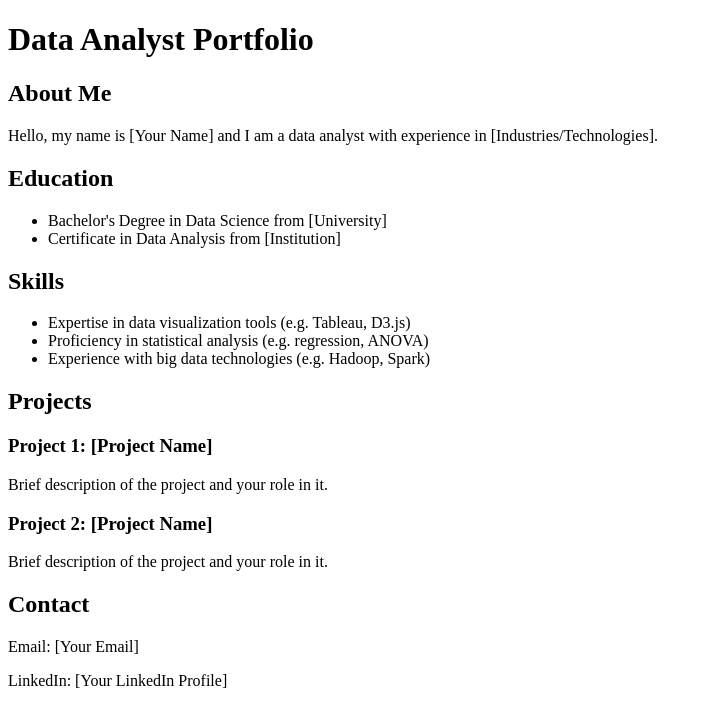
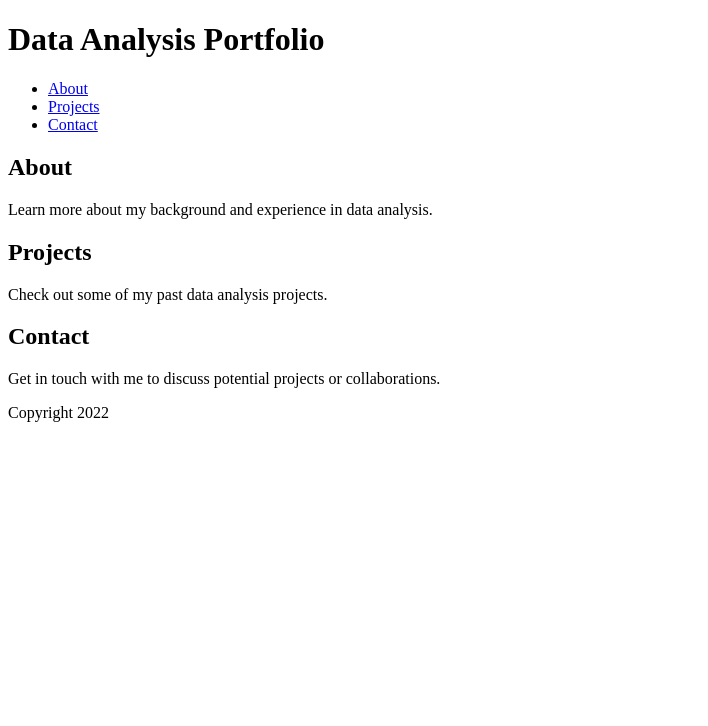
Before and after one commit to akpos008/DA-portfolio, a plain HTML site: page index.html in a window 1280 px wide. Shown: the whole page, without its empty margins (0-708 px from the left). Drawn offline with Linux system fonts and the light colour scheme.

Commit message:
Update index.html

```diff
--- a/index.html
+++ b/index.html
@@ -1,32 +1,36 @@
 <!DOCTYPE html>
 <html>
 <head>
-  <script src="script.js"></script>
-  <link rel="stylesheet" type="text/css" href="style.css">
-<title>Data Analyst Portfolio</title>
+  <title>Data Analysis Portfolio</title>
+  <link rel="stylesheet" href="style.css">
 </head>
 <body>
-  <h1>Data Analyst Portfolio</h1>
-  <h2>About Me</h2>
-  <p>Hello, my name is [Your Name] and I am a data analyst with experience in [Industries/Technologies].</p>
-  <h2>Education</h2>
-  <ul>
-    <li>Bachelor's Degree in Data Science from [University]</li>
-    <li>Certificate in Data Analysis from [Institution]</li>
-  </ul>
-  <h2>Skills</h2>
-  <ul>
-    <li>Expertise in data visualization tools (e.g. Tableau, D3.js)</li>
-    <li>Proficiency in statistical analysis (e.g. regression, ANOVA)</li>
-    <li>Experience with big data technologies (e.g. Hadoop, Spark)</li>
-  </ul>
-  <h2>Projects</h2>
-  <h3>Project 1: [Project Name]</h3>
-  <p>Brief description of the project and your role in it.</p>
-  <h3>Project 2: [Project Name]</h3>
-  <p>Brief description of the project and your role in it.</p>
-  <h2>Contact</h2>
-  <p>Email: [Your Email]</p>
-  <p>LinkedIn: [Your LinkedIn Profile]</p>
+  <header>
+    <h1>Data Analysis Portfolio</h1>
+  </header>
+  <nav>
+    <ul>
+      <li><a href="#about">About</a></li>
+      <li><a href="#projects">Projects</a></li>
+      <li><a href="#contact">Contact</a></li>
+    </ul>
+  </nav>
+  <main>
+    <section id="about">
+      <h2>About</h2>
+      <p>Learn more about my background and experience in data analysis.</p>
+    </section>
+    <section id="projects">
+      <h2>Projects</h2>
+      <p>Check out some of my past data analysis projects.</p>
+    </section>
+    <section id="contact">
+      <h2>Contact</h2>
+      <p>Get in touch with me to discuss potential projects or collaborations.</p>
+    </section>
+  </main>
+  <footer>
+    <p>Copyright 2022</p>
+  </footer>
 </body>
 </html>
```
